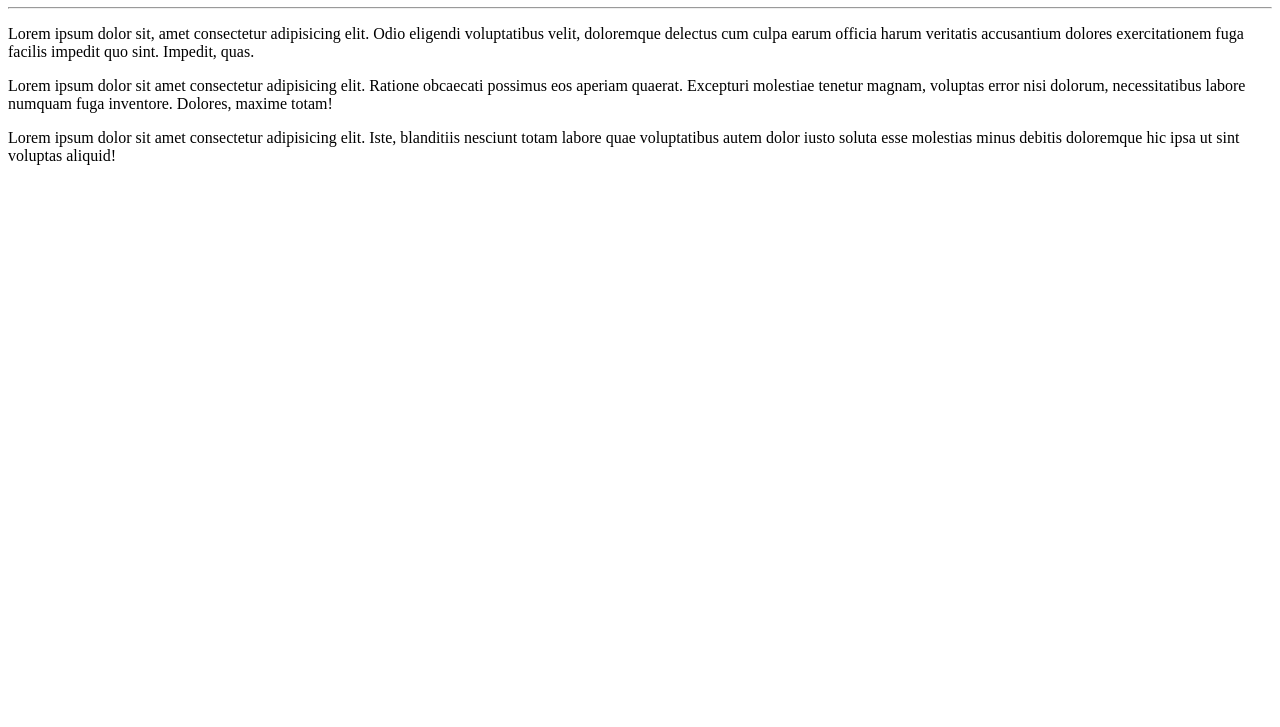
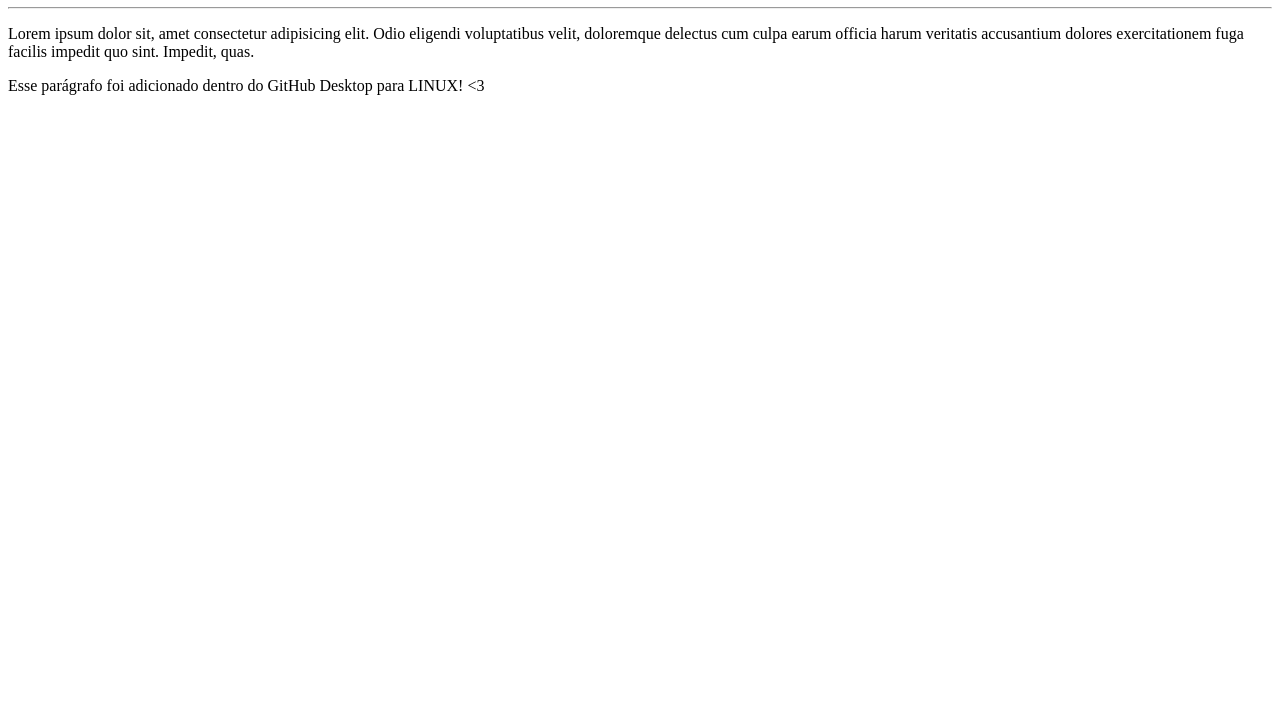
Before and after one commit to dlfno/Ola-Mundo, a plain HTML site: page site-exemplo/index.html in a window 1280 px wide. Shown: the part 73-800 px from the top of the page. Drawn offline with Linux system fonts and the light colour scheme.

Commit message:
mudei o arquivo index

```diff
--- a/site-exemplo/index.html
+++ b/site-exemplo/index.html
@@ -10,7 +10,6 @@
     <h1>Olá, Mundo!</h1>
     <hr>
     <p>Lorem ipsum dolor sit, amet consectetur adipisicing elit. Odio eligendi voluptatibus velit, doloremque delectus cum culpa earum officia harum veritatis accusantium dolores exercitationem fuga facilis impedit quo sint. Impedit, quas.</p>
-    <p>Lorem ipsum dolor sit amet consectetur adipisicing elit. Ratione obcaecati possimus eos aperiam quaerat. Excepturi molestiae tenetur magnam, voluptas error nisi dolorum, necessitatibus labore numquam fuga inventore. Dolores, maxime totam!</p>
-    <p>Lorem ipsum dolor sit amet consectetur adipisicing elit. Iste, blanditiis nesciunt totam labore quae voluptatibus autem dolor iusto soluta esse molestias minus debitis doloremque hic ipsa ut sint voluptas aliquid!</p>
+    <p>Esse parágrafo foi adicionado dentro do GitHub Desktop para LINUX! &lt;3</p>
 </body>
 </html>
```
